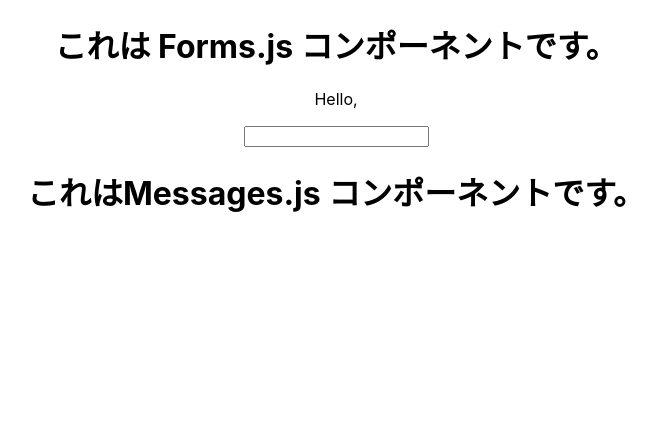
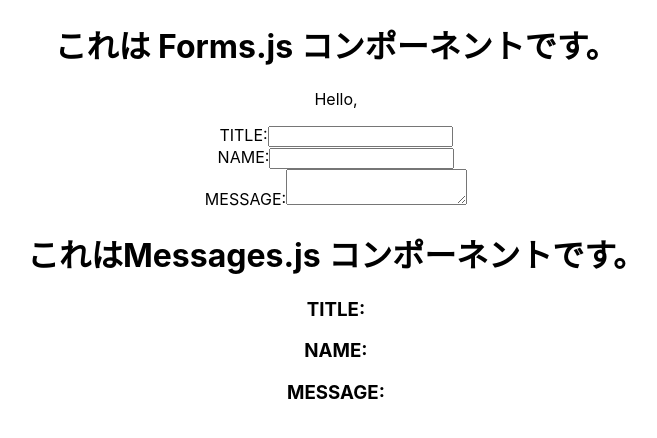
Before and after one commit to Mari-Artho/react-message-machine2, a React (Create React App) app: page / in a window 1280 px wide. Shown: the top 438 px of the page, without its empty margins (304-961 px from the left). Built offline with nearby package versions, Linux system fonts and the light colour scheme.

Commit message:
Create title and message.

```diff
--- a/src/App.js
+++ b/src/App.js
@@ -6,21 +6,36 @@ import { Forms } from "./Forms";
 const INITIAL_TEXT = "";
 
 export default function App() {
+  const [title, setTitle] = useState("");
   const [name, setName] = useState(INITIAL_TEXT);
+  const [message, setMessage] = useState("");
+
+  const handleChangeTitle = (e) => {
+    setTitle(e.target.value);
+  };
 
   const handleChangeName = (e) => {
     setName(e.target.value);
+  };
+
+  const handleChangeMessage = (e) => {
+    setMessage(e.target.value);
   };
 
   return (
     <div className="App">
       <Forms
         name = {name}
+        handleChangeTitle = {handleChangeTitle}
         handleChangeName = {handleChangeName}
-        initialName = { INITIAL_TEXT}
+        handleChangeMessage = {handleChangeMessage}
       />
 
-      <Messages name = {name}/>
+      <Messages
+        title = {title}
+        name = {name}
+        message = {message}
+      />
     </div>
   );
 }
--- a/src/Forms.js
+++ b/src/Forms.js
@@ -1,10 +1,23 @@
-export const Forms = ({ name, handleChangeName}) => {
+export const Forms = ({ name, handleChangeTitle, handleChangeName, handleChangeMessage}) => {
     return (
         <div className="App">
             <h1>これは Forms.js コンポーネントです。</h1>
             <p> Hello, {name} </p>
-
-            <input type="text" onChange={handleChangeName}></input>
+            <div>
+                <label>TITLE:
+                <input type="text" onChange={handleChangeTitle}></input>
+                </label>
+            </div>
+            <div>
+                <label>NAME:
+                <input type="text" onChange={handleChangeName}></input>
+                </label>
+            </div>
+            <div>
+                <label>MESSAGE:
+                <textarea type="text" onChange={handleChangeMessage}></textarea>
+            </label>
+            </div>
         </div>
     );
     };
--- a/src/Messages.js
+++ b/src/Messages.js
@@ -1,8 +1,10 @@
-export const Messages =({name}) => {
+export const Messages =({name, title, message}) => {
     return (
         <>
             <h1>これはMessages.js コンポーネントです。</h1>
-            <h3>{name}</h3>
+            <h3>TITLE:  {title}</h3>
+            <h3>NAME: {name}</h3>
+            <h3>MESSAGE: {message}</h3>
         </>
     );
 };
```
